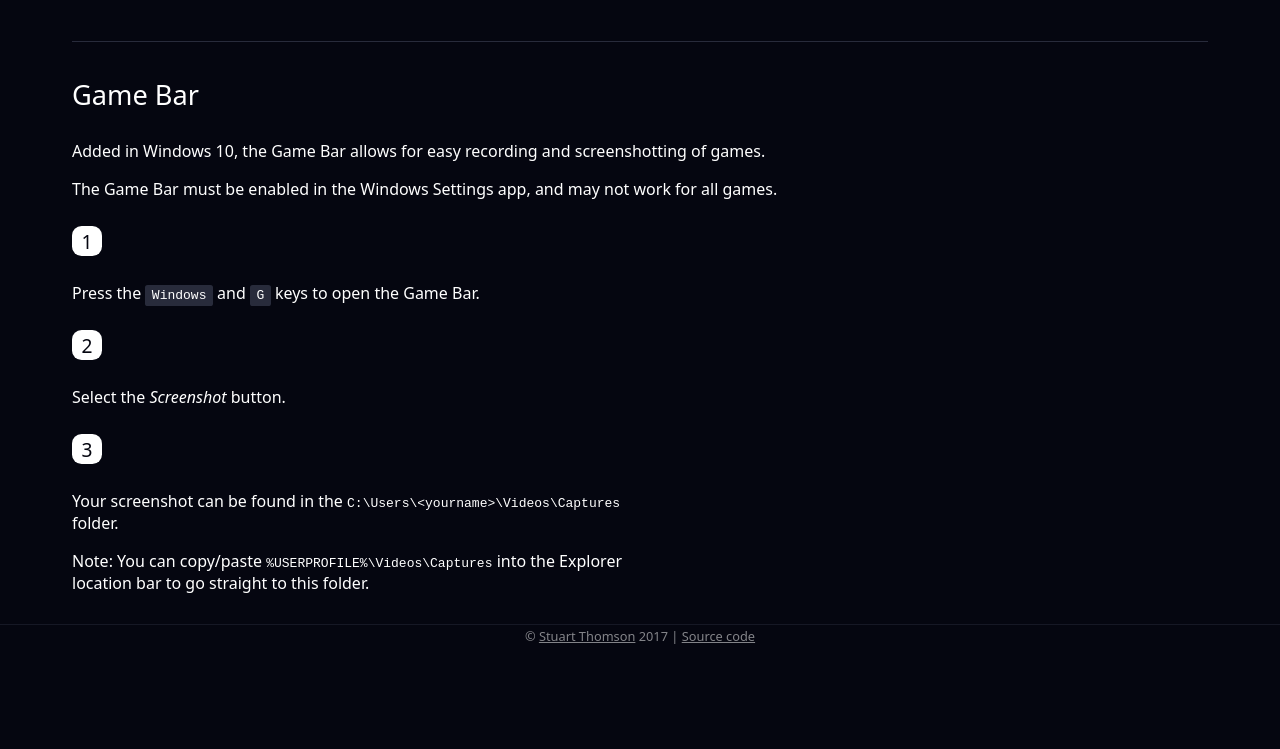
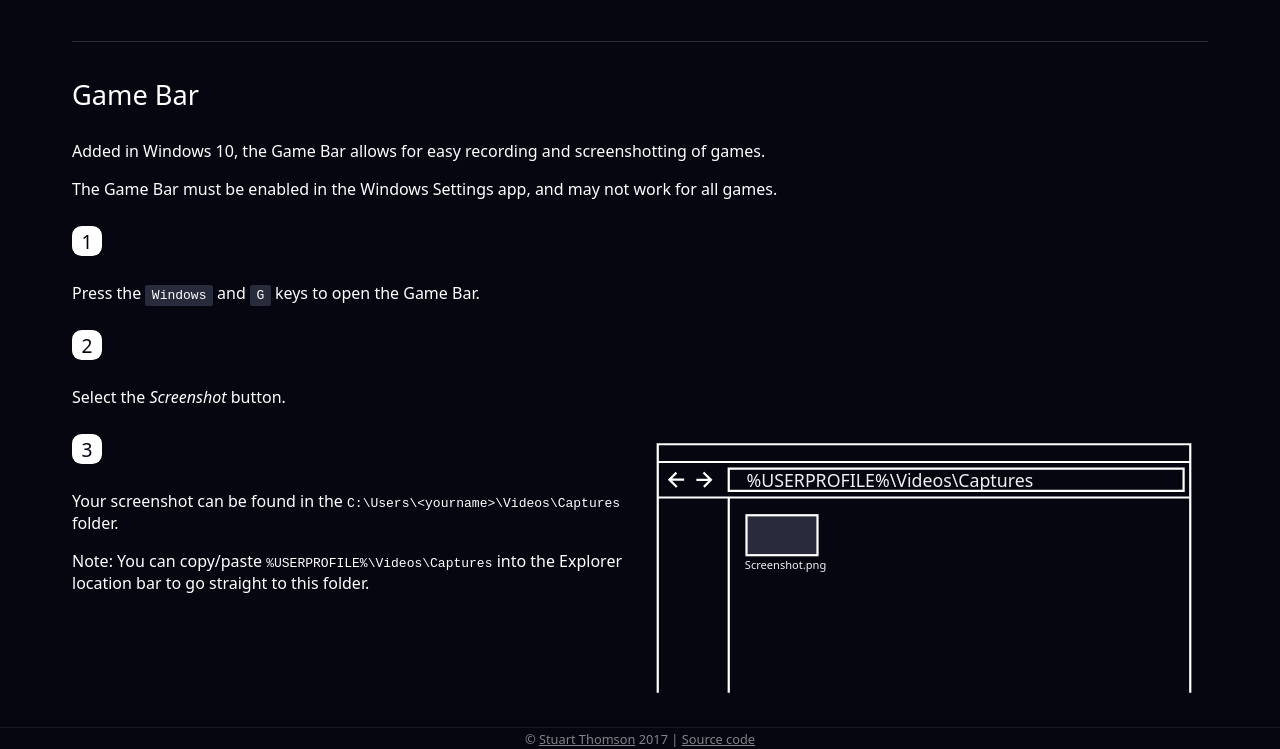
Before and after one commit to s-thom/howtoscreenshot, a website: page src/windows.html in a window 1280 px wide. Shown: the part 2834-3583 px from the top of the page. Before the commit the page ends 3480 px from the top, so only its background shows below. Drawn offline with Linux system fonts and the light colour scheme.

Commit message:
Copy "Explorer" diagram from other steps

```diff
--- a/src/windows.html
+++ b/src/windows.html
@@ -249,6 +249,12 @@
           <p>Note: You can copy/paste <code>%USERPROFILE%\Videos\Captures</code> into the Explorer location bar to go straight to this folder.</p>
         </div>
         <div class="step-half step-diagram">
+          <svg xmlns="http://www.w3.org/2000/svg" viewBox="0 0 256 128">
+            <path class="svg-outline" d="M8,120V8h240v112 M8,16h240 M8,32h240 M40,32v88 M245,19H40v10h205V19z M13.3,23.9h6.6 M12.9,24.3l3.5-3.5 M12.9,23.6l3.7,3.7 M32,24.1h-6.6 M32.3,23.7l-3.5,3.5 M32.3,24.4l-3.7-3.7" />
+            <rect x="48" y="40" class="svg-outline svg-fill-mid" width="32" height="18" />
+            <text transform="matrix(1 0 0 1 47.25 64)" font-size="5" class="svg-fill">Screenshot.png</text>
+            <text transform="matrix(1 0 0 1 48 27.348)" font-size="8" class="svg-fill">%USERPROFILE%\Videos\Captures</text>
+          </svg>
         </div>
       </section>
     </article>
```
